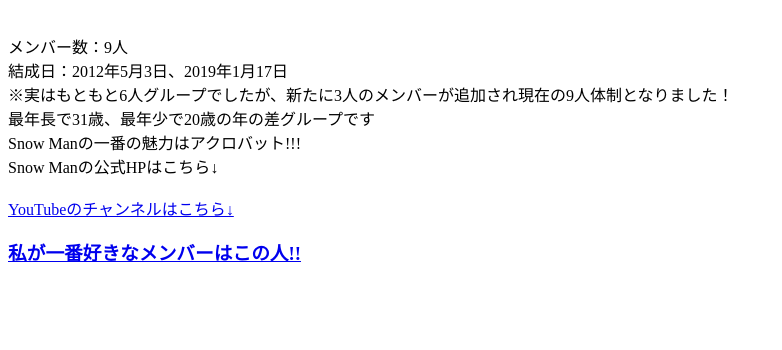
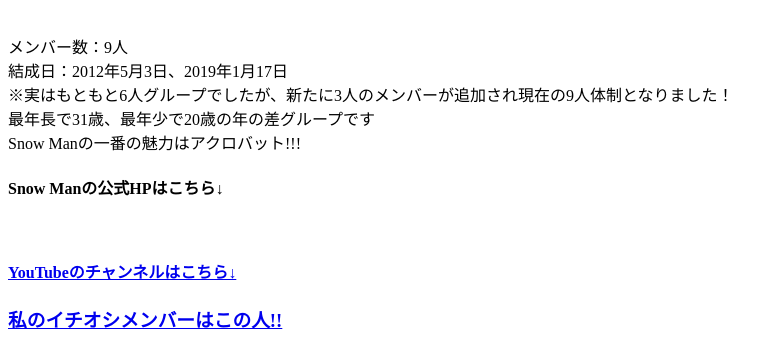
Before and after one commit to Babatenn/sodasoda, a plain HTML site: page index.html in a window 1280 px wide. Shown: the part 509-859 px from the top of the page, without its empty margins (0-782 px from the left). Before the commit the page ends 800 px from the top, so only its background shows below. Drawn offline with Linux system fonts and the light colour scheme.

Commit message:
Update index.html

```diff
--- a/index.html
+++ b/index.html
@@ -21,15 +21,13 @@
 <br>
 Snow Manの一番の魅力はアクロバット!!!
 <br>
-Snow Manの公式HPはこちら↓
-<br>
+<h4>Snow Manの公式HPはこちら↓</h4>
 <a href="https://www.johnnys-net.jp/page?id=artistTop&artist=43">
 <br>
-YouTubeのチャンネルはこちら↓
-<br>
+<h4>YouTubeのチャンネルはこちら↓</h4>
 <a href="https://www.youtube.com/@J_SNOWMAN">
 
-<h3>私が一番好きなメンバーはこの人!!</h3>
+<h3>私のイチオシメンバーはこの人!!</h3>
 <a href="a.html">
 </body>
 </html>
```
